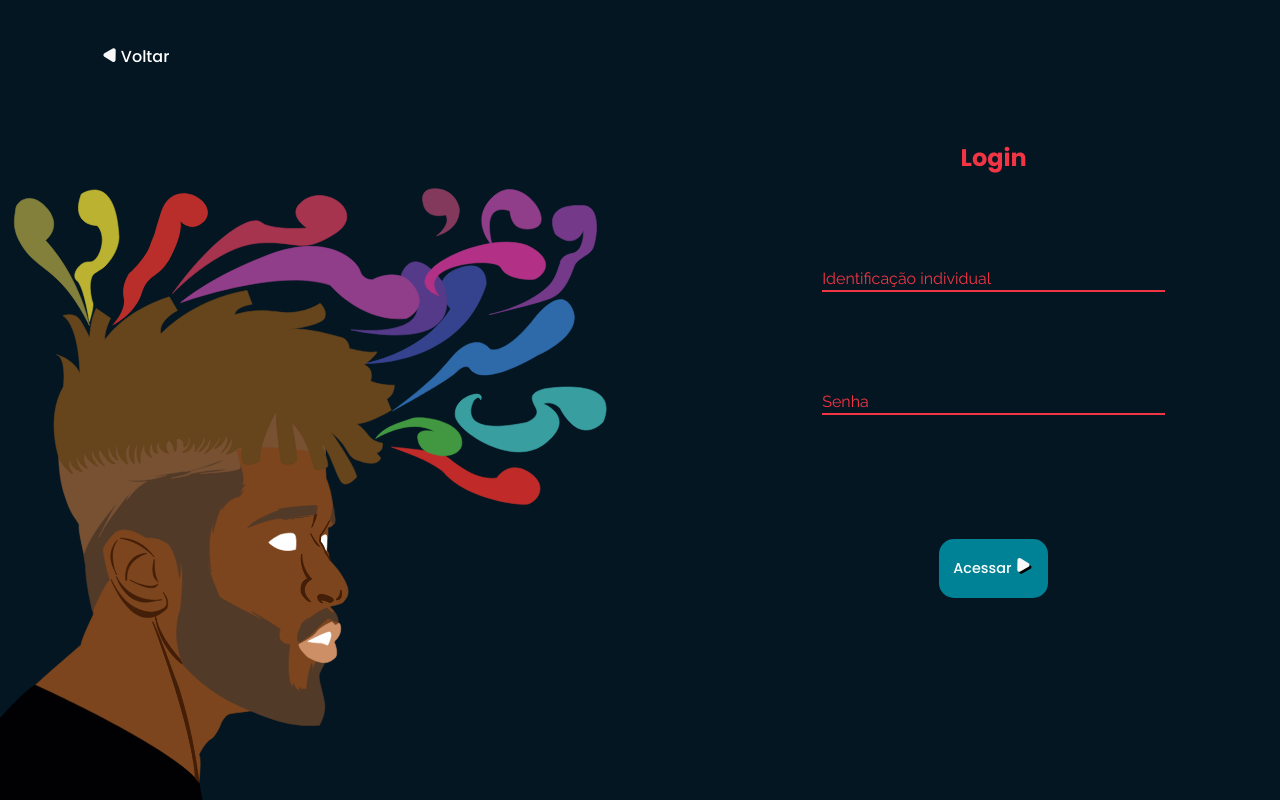
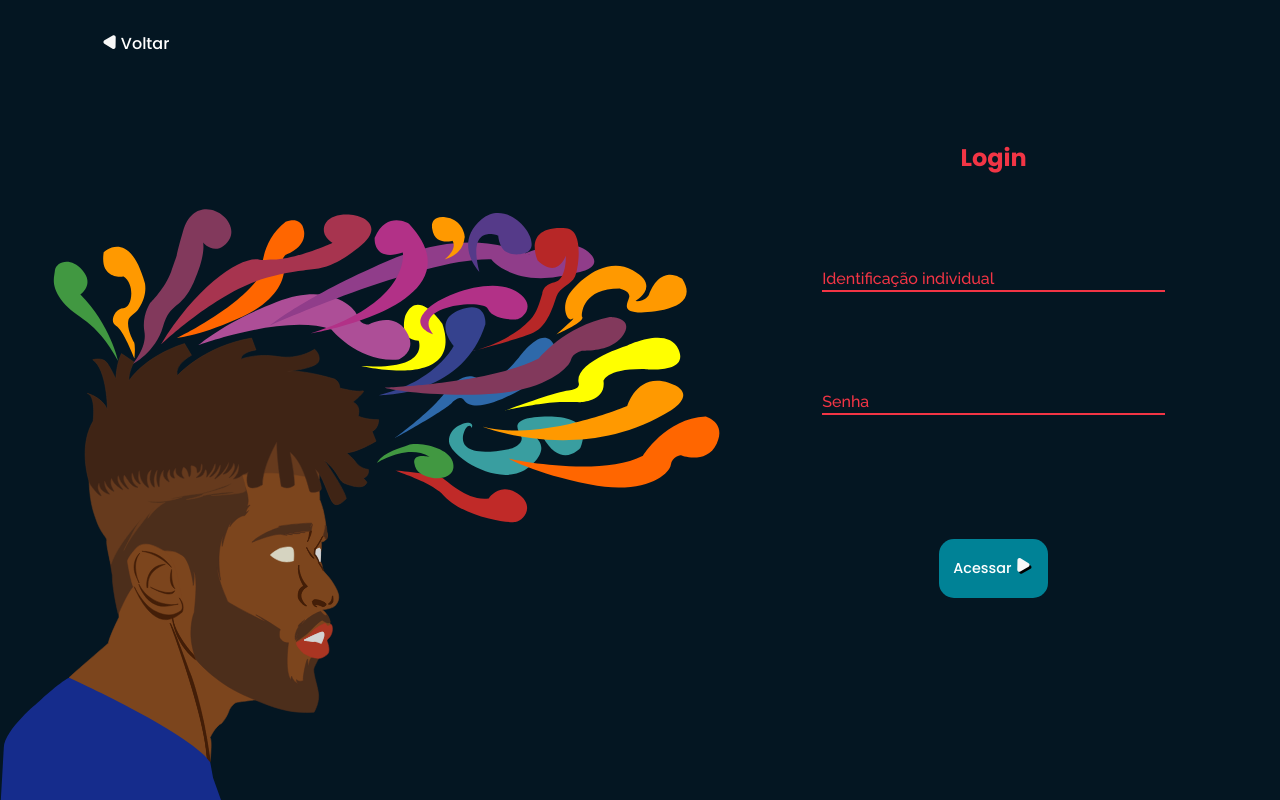
Before and after one commit to nadfelipe/comunikae, a React (Create React App) app: page /login in a window 1280 px wide. Built offline with nearby package versions, Linux system fonts and the light colour scheme.

Commit message:
update login

```diff
--- a/src/components/VerticalNav/VerticalNav.css
+++ b/src/components/VerticalNav/VerticalNav.css
@@ -17,10 +17,11 @@
     height: 40px;
     border-radius: 15px;
     cursor: pointer;
-    background-color: #9CE5F0;
-    color: #9CE5F0;
+    background-color: #f235457e;
+    color: #f235457e;
+    backdrop-filter: blur(10px);
 }
 .dot-active{
-    background-color: #07BEDA;
-    color: #07BEDA;
+    background-color: #fa1c2e;
+    color: #fa1c2e;
 }
--- a/src/components/VerticalNav/VerticalNav.js
+++ b/src/components/VerticalNav/VerticalNav.js
@@ -104,7 +104,7 @@ export default class VerticalNav extends Component{
                         onClick={(e) => this.dot_selecionado(e, 'classes')}
                         />
                     </div>
-                    <ReactTooltip place="left" effect="float" textColor='#fff' backgroundColor='#008296'/>
+                    <ReactTooltip place="left" effect="float" textColor='#fff' backgroundColor='#fa1c2e'/>
                 </nav>
             </div>
         );
--- a/src/pages/Login/Login.css
+++ b/src/pages/Login/Login.css
@@ -1,14 +1,14 @@
 .Login{
+    background-color: #041622;
     height: 100vh;
     width: 100vw;
     display: flex;
     justify-content: center;
     align-items: center;
-    background-color: #041622;
     background-image: url('../../assets/img/img-login.svg');
     background-repeat: no-repeat;
     background-position: 0% bottom;
-    background-size: 48%;
+    background-size: 60%;
 }
 .login-content{
     height: 100%;
@@ -21,11 +21,12 @@
     height: 6%;
     width: 7%;
     align-self: flex-start;
-    margin-top: 2em;
+    margin-top: 1.2em;
     font-family: Poppins, sans-serif;
     font-weight: 500;
     font-size: 1em;
 }
+
 .btn-voltar-link{
     height: 100%;
     width: 100%;
@@ -81,7 +82,8 @@
     transition: .2s ease-in-out;
     box-sizing: border-box;
     background-color: transparent;
-    color: #fff;
+    color: rgb(0, 0, 0);
+    font-weight: 600;
 }
 label {
     top: 0;
@@ -94,6 +96,7 @@ label {
     cursor: text;
     transition: .2s ease-in-out;
     box-sizing: border-box;
+    font-weight: 500;
 }
 
 .input-login,
--- a/src/pages/Login/Login.js
+++ b/src/pages/Login/Login.js
@@ -7,6 +7,7 @@ import VoltarBtnIcon from './../../assets/img/start_btn2.svg'
 export default class Login extends Component{
   render(){
     return (
+      <div className='login-container'>
         <div className='Login'>
           <div className='login-content'>
             <div className='btn-voltar'>
@@ -43,6 +44,7 @@ export default class Login extends Component{
             </div>
           </div>
         </div>
+      </div>
     );
   }
 }
--- a/src/pages/home/home.css
+++ b/src/pages/home/home.css
@@ -5,7 +5,7 @@
 .content-banner{
     height: calc(100vh - 18vh);
     background: rgb(213,255,253);
-    background-image: url('../../assets/img/banner.png'), linear-gradient(180deg, rgba(213,255,253,1) 0%, rgba(197,251,255,1) 70%);
+    background-image: url('../../assets/img/banner.png'), linear-gradient(180deg, #d5fffd 0%, rgba(197,251,255,1) 70%);
     background-repeat: no-repeat;
     background-position: center bottom;
     display: flex;
```
Also changed, not shown: src/assets/img/img-login.svg, 1 other file (tests, documents, lock files or other folders). Lines whose indentation alone changed are shown as unchanged.
